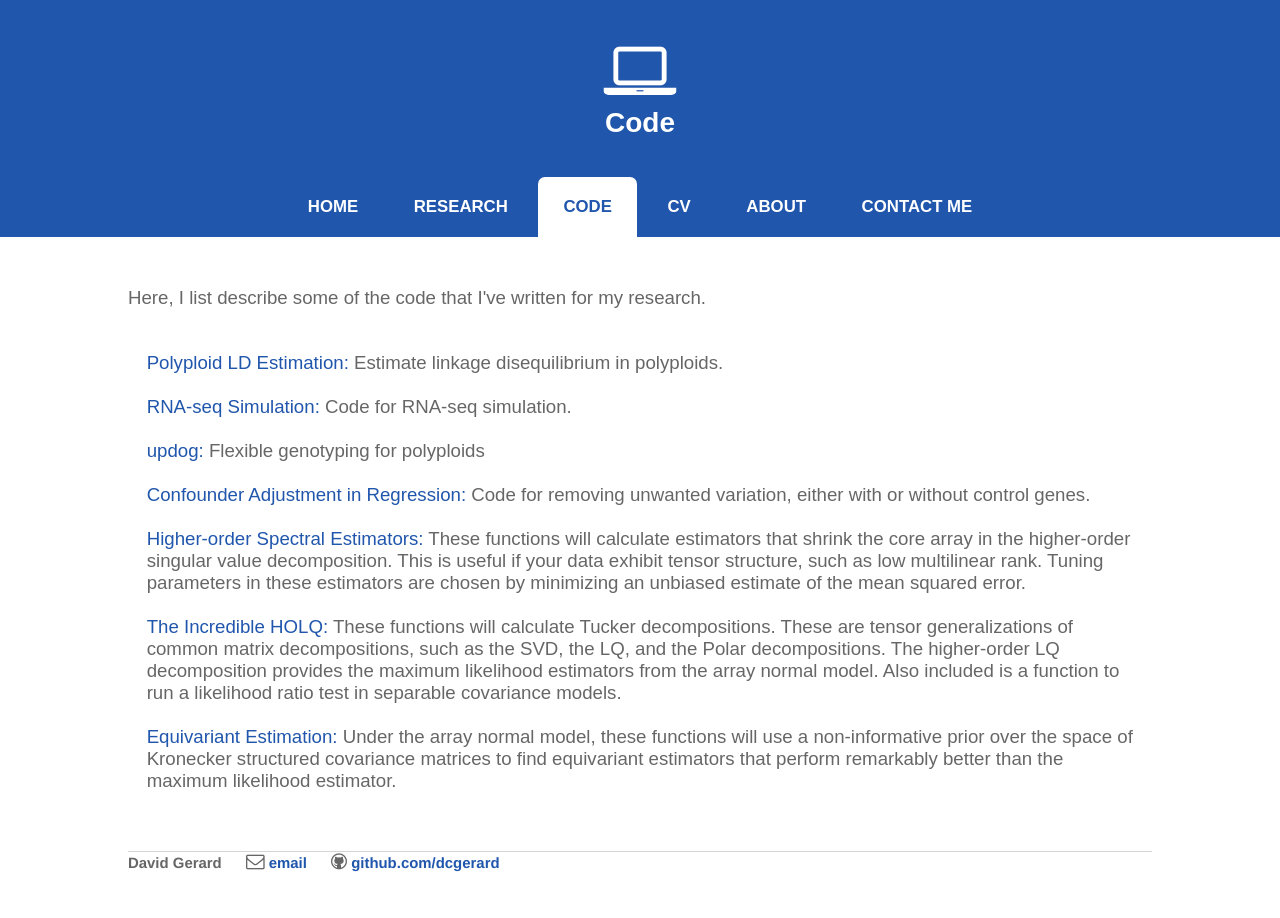
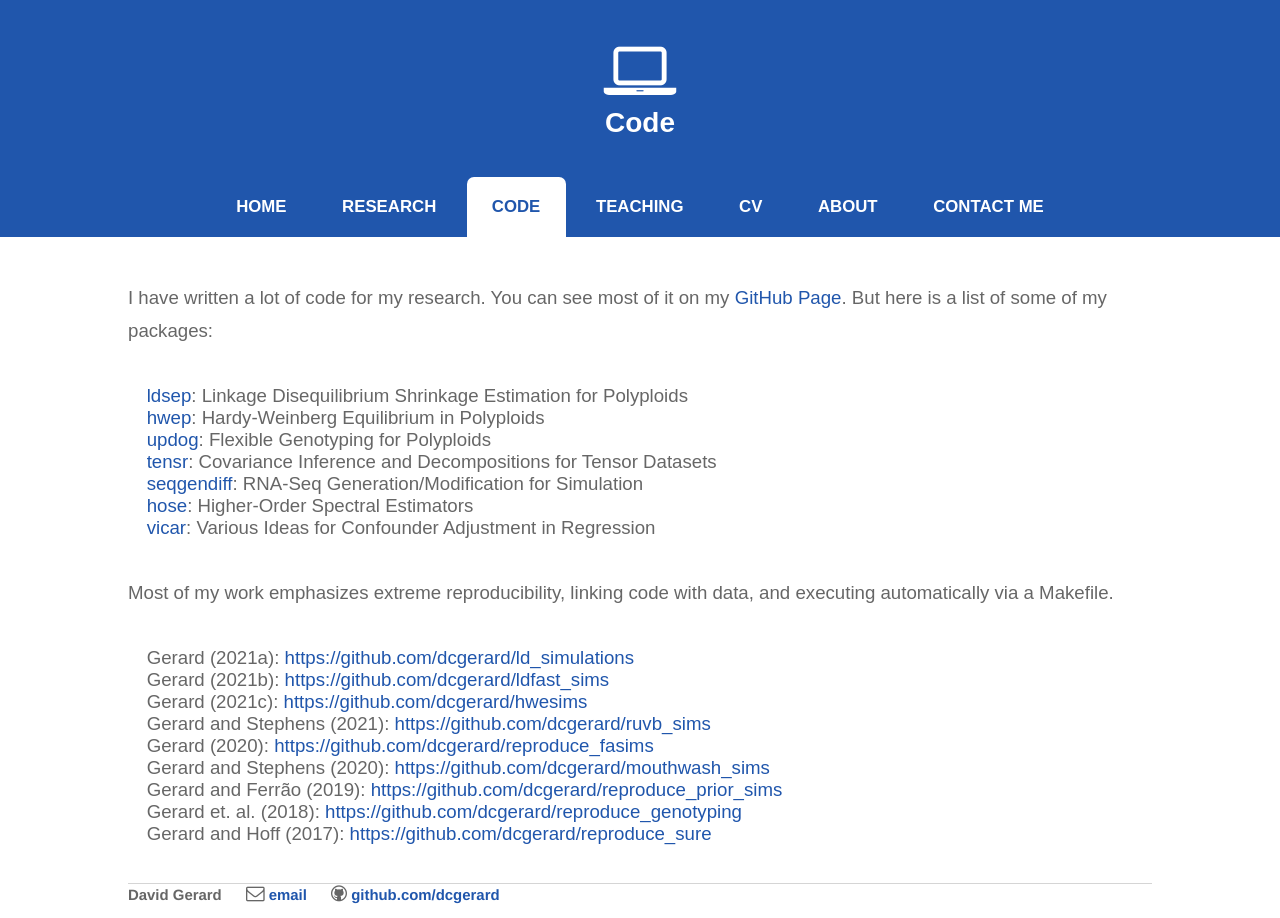
Before and after one commit to dcgerard/dcgerard.github.io, a Jekyll site: the page built from code/index.md, in a window 1280 px wide. Built offline with Jekyll 4.4.1, drawn with Linux system fonts in a browser that asks for light colours.

Commit message:
add teaching, edit code

```diff
--- a/_layouts/default.html
+++ b/_layouts/default.html
@@ -19,6 +19,9 @@
       {% endif %}
       {% if page.category == "code" %}
       <span class="icon icon-laptop"></span>
+      {% endif %}
+      {% if page.category == "teaching" %}
+      <span class="icon icon-book"></span>
       {% endif %}
       {% if page.category == "about" %}
       <span class="icon icon-user"></span>
@@ -47,13 +50,15 @@
 	</li>
 	<li {% if page.category == "code" %} class="active" {% endif %}>
 	  <a href="/code">Code</a>
-	  <ul>
-	    {% for post in site.categories.code limit:3 %}
-	    <li> <a href="{{ post.url }}" title="{{ post.title }}"><font size="2">{{ post.title }}</font></a></li>
-	    {% endfor %}
-	    <li> <a href="/code"><font size="2">All Code</font></a></li>
-	  </ul>
+	  <!-- <ul> -->
+	  <!--   {% for post in site.categories.code limit:3 %} -->
+	  <!--   <li> <a href="{{ post.url }}" title="{{ post.title }}"><font size="2">{{ post.title }}</font></a></li> -->
+	  <!--   {% endfor %} -->
+	  <!--   <li> <a href="/code"><font size="2">All Code</font></a></li> -->
+	  <!-- </ul> -->
 	</li>
+	<li {% if page.category == "teaching" %} class="active" {% endif %}>
+	  <a href="/teaching">Teaching</a></li>
 	<li {% if page.category == "cv" %} class="active" {% endif %}>
 	  <a href="/cv">CV</a></li>
 	<li {% if page.category == "about" %} class="active" {% endif %}>
--- a/code/index.html
+++ /dev/null
@@ -1,16 +0,0 @@
----
-layout: default
-title: Code
-category: code
----
-
-<p>
-  Here, I list describe some of the code that I've written for my research.
-</p>
-
-<ul class="posts">
-  {% for post in site.categories.code %}
-  <li> <a href="{{ post.url }}" title="{{ post.title }}">{{ post.title }}:</a> {{ post.description }}</li>
-  <br>
-  {% endfor %}
-</ul>
--- /dev/null
+++ b/code/index.md
@@ -0,0 +1,35 @@
+---
+layout: default
+title: Code
+category: code
+---
+
+I have written a lot of code for my research. You can see most of it on my [GitHub Page](https://github.com/dcgerard). But here is a list of some of my packages:
+
+- [ldsep](https://cran.r-project.org/package=ldsep): Linkage Disequilibrium Shrinkage Estimation for Polyploids
+- [hwep](https://cran.r-project.org/package=hwep): Hardy-Weinberg Equilibrium in Polyploids
+- [updog](https://cran.r-project.org/package=updog): Flexible Genotyping for Polyploids
+- [tensr](https://cran.r-project.org/package=tensr): Covariance Inference and Decompositions for Tensor Datasets
+- [seqgendiff](https://cran.r-project.org/package=seqgendiff): RNA-Seq Generation/Modification for Simulation
+- [hose](https://github.com/dcgerard/hose): Higher-Order Spectral Estimators
+- [vicar](https://github.com/dcgerard/vicar): Various Ideas for Confounder Adjustment in Regression
+
+
+Most of my work emphasizes extreme reproducibility, linking code with data, and executing automatically via a Makefile.
+
+- Gerard (2021a): <https://github.com/dcgerard/ld_simulations>
+- Gerard (2021b): <https://github.com/dcgerard/ldfast_sims>
+- Gerard (2021c): <https://github.com/dcgerard/hwesims>
+- Gerard and Stephens (2021): <https://github.com/dcgerard/ruvb_sims>
+- Gerard (2020): <https://github.com/dcgerard/reproduce_fasims>
+- Gerard and Stephens (2020): <https://github.com/dcgerard/mouthwash_sims>
+- Gerard and Ferr&atilde;o (2019): <https://github.com/dcgerard/reproduce_prior_sims>
+- Gerard et. al. (2018): <https://github.com/dcgerard/reproduce_genotyping>
+- Gerard and Hoff (2017): <https://github.com/dcgerard/reproduce_sure>
+
+<!-- <ul class="posts"> -->
+<!--   {% for post in site.categories.code %} -->
+<!--   <li> <a href="{{ post.url }}" title="{{ post.title }}">{{ post.title }}:</a> {{ post.description }}</li> -->
+<!--   <br> -->
+<!--   {% endfor %} -->
+<!-- </ul> -->
--- a/research/gerard_bib.bib
+++ b/research/gerard_bib.bib
@@ -180,14 +180,14 @@
 %%%%%%%%%%%%%%%%%%%%%%%%%%%%%%%%%%%%%%%%%%%%%%
 
 @Manual{gerard2021hwep,
-  title = {{hwep}: Hardy-Weinberg Equilibrium in Polyploids}
+  title = {{hwep}: Hardy-Weinberg Equilibrium in Polyploids},
   author = {David Gerard},
   year = {2021},
   url = {https://cran.r-project.org/package=hwep},
 }
 
 @Manual{gerard2020ldsep,
-  title = {{ldsep}: Linkage Disequilibrium Shrinkage Estimation for Polyploids}
+  title = {{ldsep}: Linkage Disequilibrium Shrinkage Estimation for Polyploids},
   author = {David Gerard},
   year = {2021},
   url = {https://cran.r-project.org/package=ldsep},
```
Also changed, not shown: teaching/index.md (added, +21 -0 lines), Gemfile.lock.
